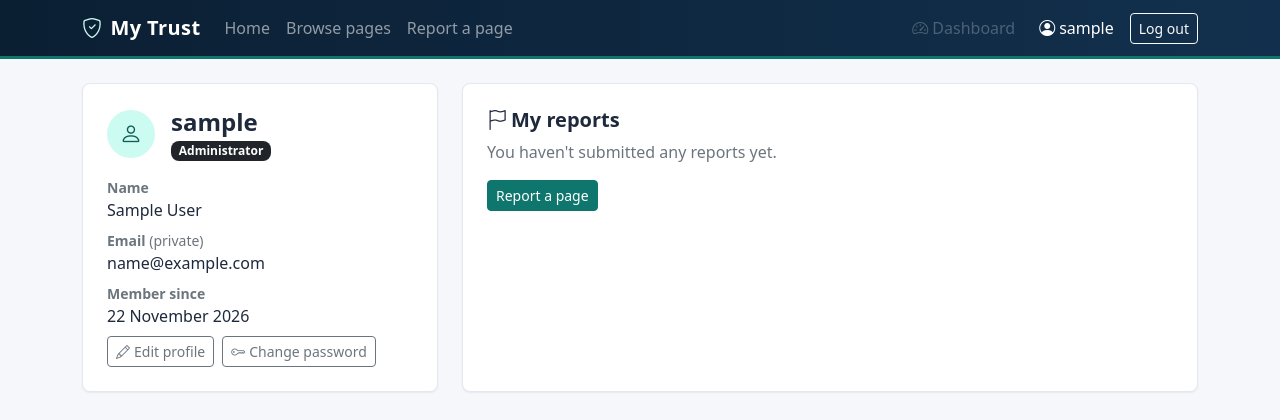
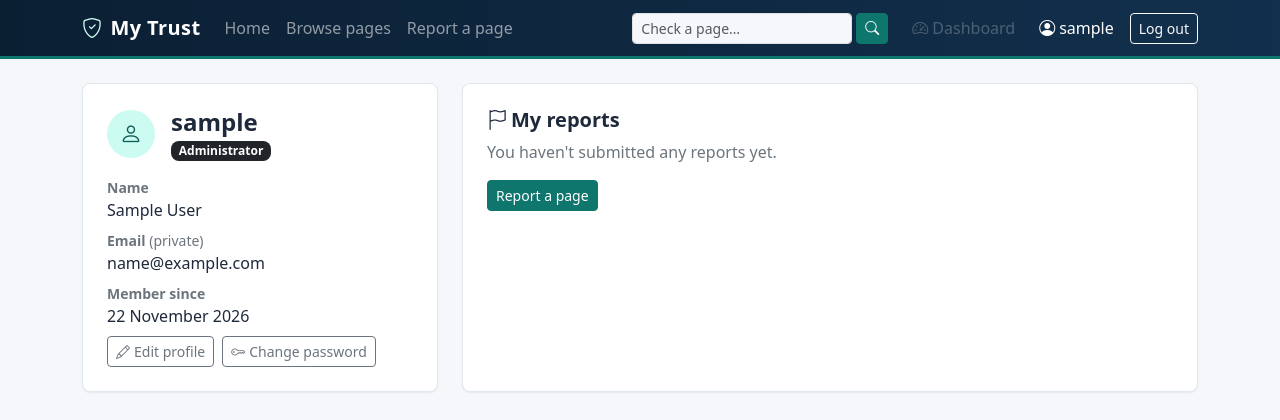
Before and after one commit to muhammadtamimworkplace/my-trust, a Django app: page /accounts/profile/ in a window 1280 px wide. Shown: the top 420 px of the page. Run offline with Django 5.2, Linux system fonts and the light colour scheme; the visitor is signed in with stand-in values (Sample User, id 1); data that the repository does not hold is empty; parts of the project's set-up code (start-up, migrations or seed data) failed here and were passed over.

Commit message:
feat: connect landing and navbar search to page results

```diff
--- a/static/css/main.css
+++ b/static/css/main.css
@@ -62,6 +62,10 @@ body {
 
 .mt-navbar .navbar-brand .bi {
   color: var(--mt-teal-100);
+}
+
+.mt-nav-search .form-control {
+  min-width: 12rem;
 }
 
 /* ---- Buttons ---- */
--- a/templates/core/home.html
+++ b/templates/core/home.html
@@ -14,8 +14,7 @@
           and report pages that cheated you.
         </p>
 
-        {# Results page is built in P7-T01. #}
-        <form class="mt-search mx-auto" action="/pages/" method="get" role="search">
+        <form class="mt-search mx-auto" action="{% url 'reports:page_list' %}" method="get" role="search">
           <label for="hero-search" class="visually-hidden">Facebook page name or URL</label>
           <div class="input-group input-group-lg">
             <span class="input-group-text" aria-hidden="true"><i class="bi bi-search"></i></span>
--- a/templates/partials/_navbar.html
+++ b/templates/partials/_navbar.html
@@ -29,6 +29,16 @@
              {% if request.path == report_url %}aria-current="page"{% endif %} href="{{ report_url }}">Report a page</a>
         </li>
       </ul>
+
+      {% url 'reports:page_list' as search_url %}
+      {% if request.path != search_url and request.path != home_url %}
+        <form class="d-flex me-lg-3 mb-2 mb-lg-0 mt-nav-search" action="{{ search_url }}" method="get" role="search">
+          <label for="nav-search" class="visually-hidden">Search a Facebook page</label>
+          <input class="form-control form-control-sm" type="search" id="nav-search" name="q" maxlength="255"
+                 placeholder="Check a page…" autocomplete="off">
+          <button class="btn btn-sm btn-accent ms-1" type="submit" aria-label="Search"><i class="bi bi-search" aria-hidden="true"></i></button>
+        </form>
+      {% endif %}
 
       <ul class="navbar-nav align-items-lg-center gap-lg-2">
         {% if user.is_authenticated %}
```
Also changed, not shown: docs/PROGRESS.md (+2 -2 lines), reports/tests/test_page_search.py (+23 -0 lines).
